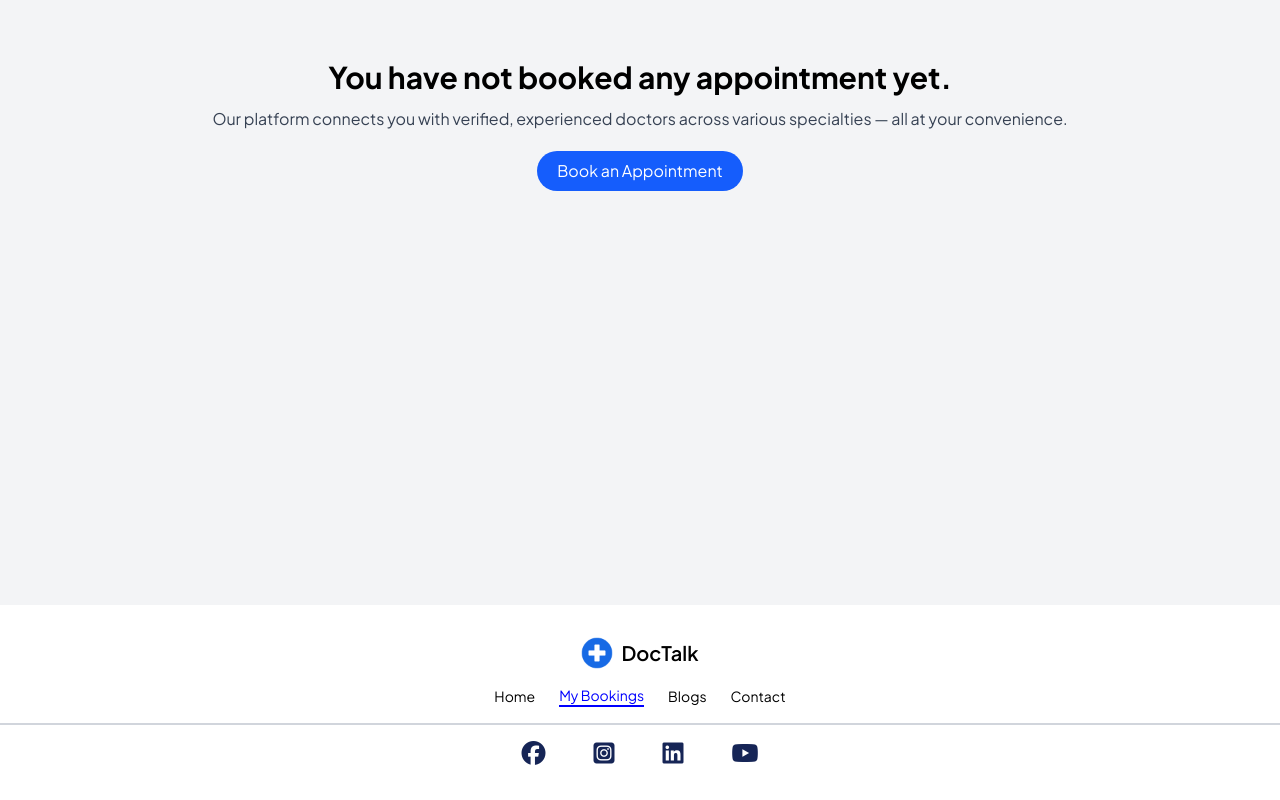
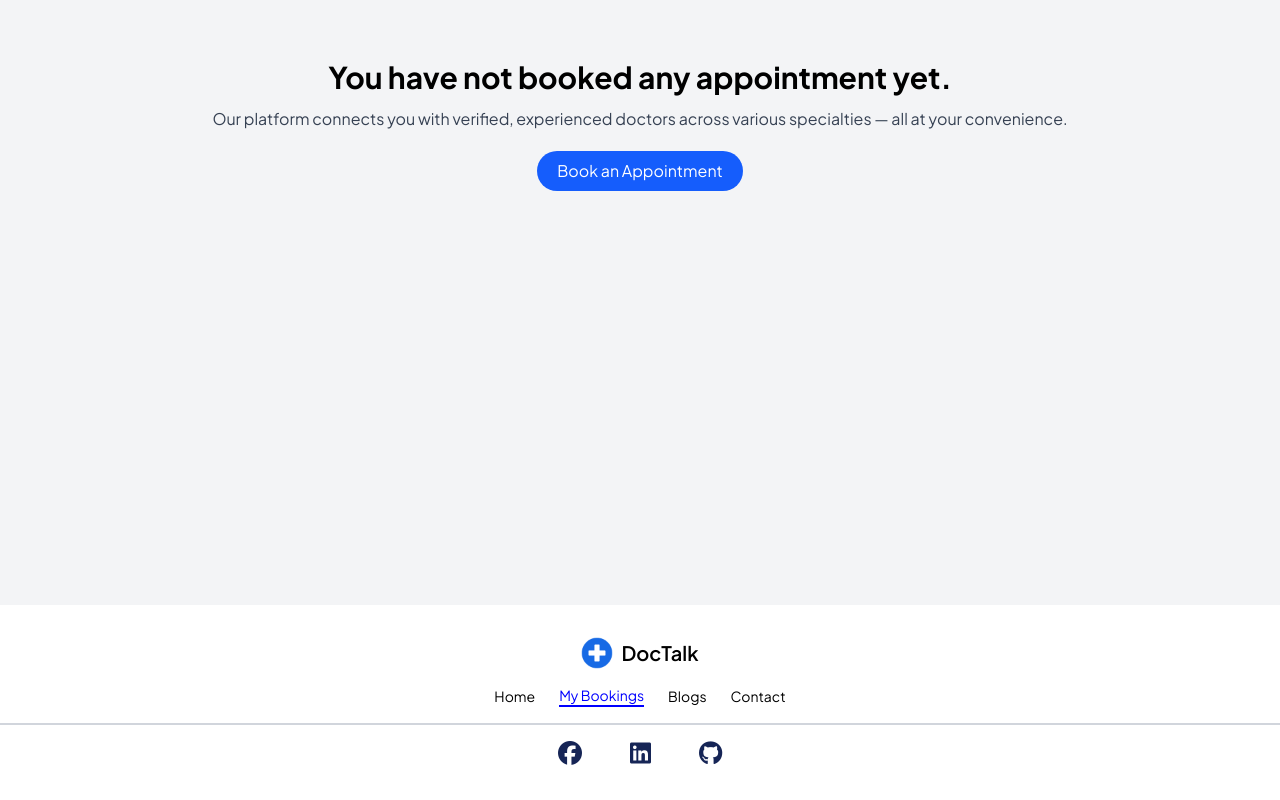
Before and after one commit to jubayerAshrafMahin/Doc-Talk, a React (Vite) app: page /my-bookings in a window 1280 px wide. Shown: the part 367-1167 px from the top of the page. Built offline with nearby package versions, Linux system fonts and the light colour scheme.

Commit message:
Added the social media links on footer

```diff
--- a/src/Components/Footer/Footer.jsx
+++ b/src/Components/Footer/Footer.jsx
@@ -17,10 +17,9 @@ const Footer = () => {
             </ul>
             <hr className='border border-gray-300 w-full' />
             <ul className='flex items-center gap-12 justify-center'>
-                <li><i class="fa-brands fa-facebook text-2xl text-blue-950"></i></li>
-                <li><i class="fa-brands fa-square-instagram text-2xl text-blue-950"></i></li>
-                <li><i class="fa-brands fa-linkedin text-2xl text-blue-950"></i></li>
-                <li><i class="fa-brands fa-youtube text-2xl text-blue-950"></i></li>
+                <li><a href="https://www.facebook.com/mahin.ashraf.731" target="_blank" rel="noopener noreferrer"><i class="fa-brands fa-facebook text-2xl text-blue-950"></i></a></li>
+                <li><a href="https://www.linkedin.com/in/jubayer-ashraf-mahin-ba2780337/" target="_blank" rel="noopener noreferrer"><i class="fa-brands fa-linkedin text-2xl text-blue-950"></i></a></li>
+                <li><a href="https://github.com/jubayerAshrafMahin" target="_blank" rel="noopener noreferrer"><i class="fa-brands fa-github text-2xl text-blue-950"></i></a></li>
             </ul>
         </div>
     );
--- a/src/Components/Navbar/Navbar.jsx
+++ b/src/Components/Navbar/Navbar.jsx
@@ -3,7 +3,7 @@ import { NavLink } from 'react-router';
 import logo from '../../assets/logo.png';
 const Navbar = () => {
     return (
-        <div className='sticky top-0 bg-white px-5 shadow-sm'>
+        <div className='bg-white px-5 shadow-sm'>
             <div className='max-w-7xl mx-auto py-4 flex items-center justify-between'>
                 <div className='flex items-center gap-2'>
                     <img src={logo} alt="logo" className='w-10' />
--- a/src/Pages/MyBookings/MyBookings.jsx
+++ b/src/Pages/MyBookings/MyBookings.jsx
@@ -26,7 +26,7 @@ const MyBookings = ({ doctorsPromise }) => {
 
     document.title = "DocTalk | My Bookings"
     return (
-        <div className='max-w-7xl mx-auto -z-50 mt-5 pb-20'>
+        <div className='max-w-7xl mx-auto mt-5 pb-20'>
             <ToastContainer
                 position="top-right"
                 autoClose={5000}
```
